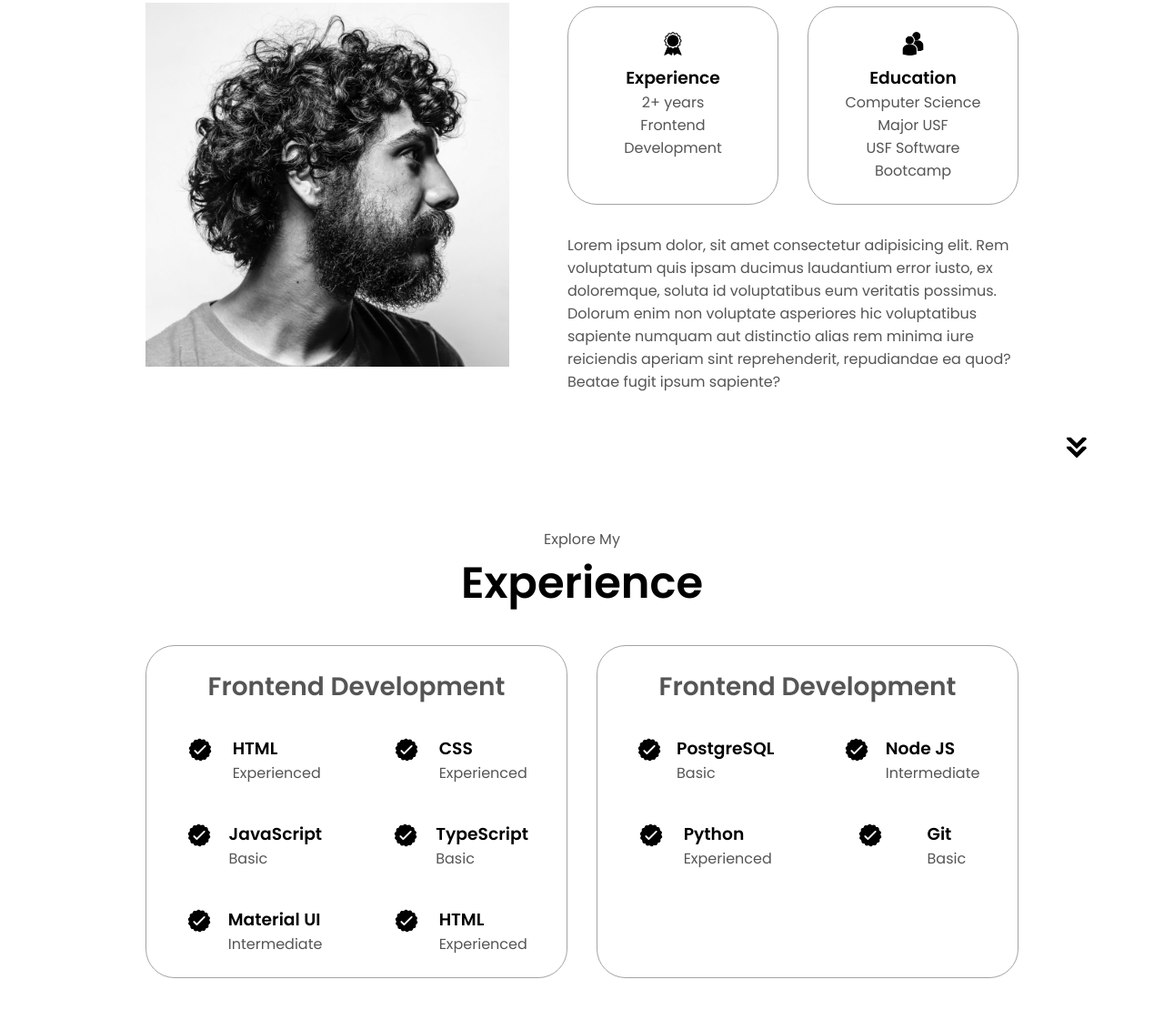
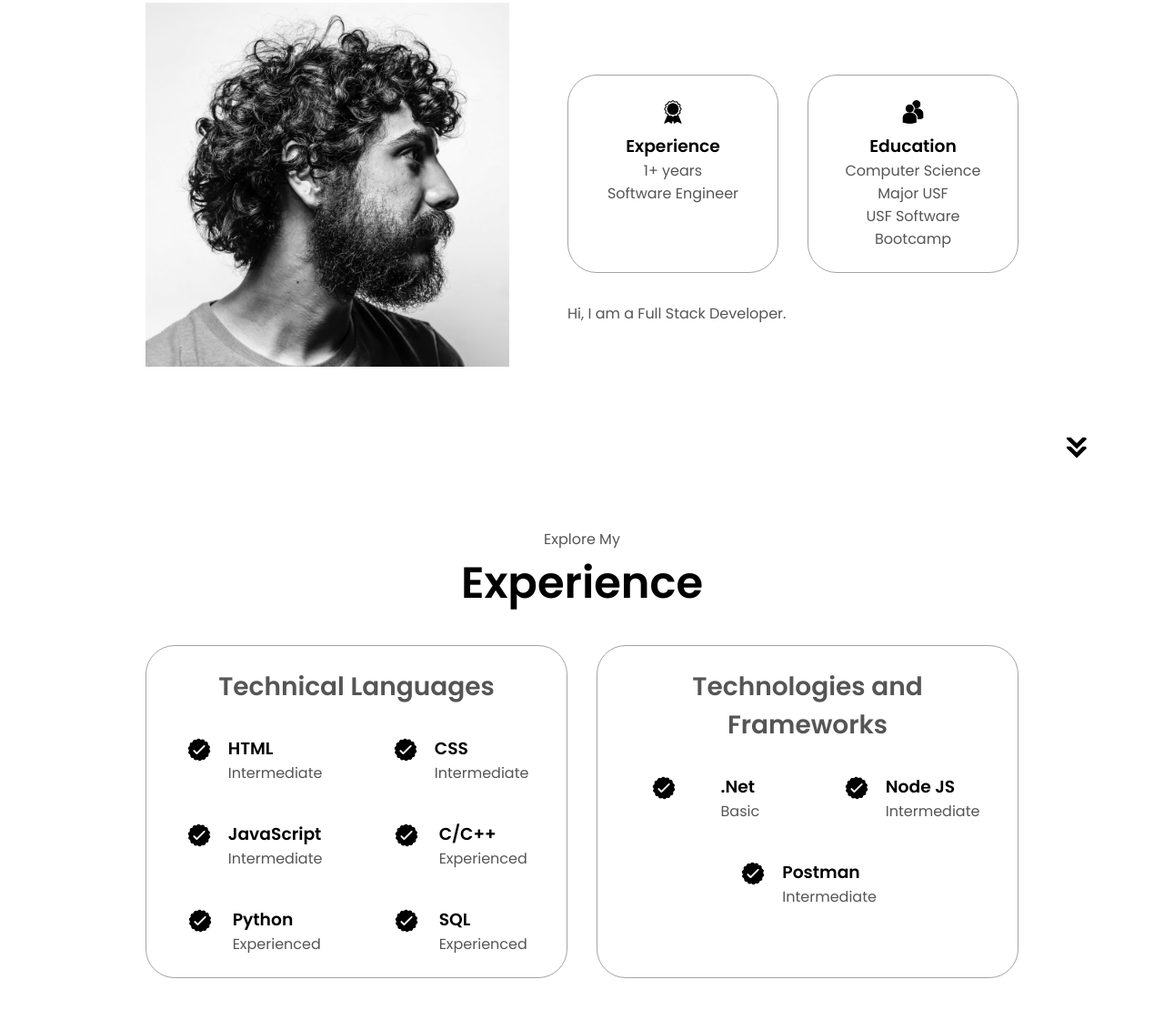
Before and after one commit to destor306/portfolio-tutorial, a plain HTML site: page index.html in a window 1280 px wide. Shown: the part 1116-2226 px from the top of the page at 91% size. Drawn offline with Linux system fonts and the light colour scheme.

Commit message:
updated my skills

```diff
--- a/index.html
+++ b/index.html
@@ -96,7 +96,7 @@
                 class="icon"
               />
               <h3>Experience</h3>
-              <p>2+ years <br />Frontend Development</p>
+              <p>1+ years <br />Software Engineer</p>
             </div>
             <div class="details-container">
               <img
@@ -109,14 +109,7 @@
             </div>
           </div>
           <div class="text-container">
-            <p>
-              Lorem ipsum dolor, sit amet consectetur adipisicing elit. Rem
-              voluptatum quis ipsam ducimus laudantium error iusto, ex
-              doloremque, soluta id voluptatibus eum veritatis possimus. Dolorum
-              enim non voluptate asperiores hic voluptatibus sapiente numquam
-              aut distinctio alias rem minima iure reiciendis aperiam sint
-              reprehenderit, repudiandae ea quod? Beatae fugit ipsum sapiente?
-            </p>
+            <p>Hi, I am a Full Stack Developer.</p>
           </div>
         </div>
       </div>
@@ -133,7 +126,7 @@
       <div class="experience-details-container">
         <div class="about-containers">
           <div class="details-container">
-            <h2 class="experience-sub-title">Frontend Development</h2>
+            <h2 class="experience-sub-title">Technical Languages</h2>
             <div class="article-container">
               <article>
                 <img
@@ -143,6 +136,39 @@
                 />
                 <div>
                   <h3>HTML</h3>
+                  <p>Intermediate</p>
+                </div>
+              </article>
+              <article>
+                <img
+                  src="./assets/checkmark.png"
+                  alt="Experience icon"
+                  class="icon"
+                />
+                <div>
+                  <h3>CSS</h3>
+                  <p>Intermediate</p>
+                </div>
+              </article>
+              <article>
+                <img
+                  src="./assets/checkmark.png"
+                  alt="Experience icon"
+                  class="icon"
+                />
+                <div>
+                  <h3>JavaScript</h3>
+                  <p>Intermediate</p>
+                </div>
+              </article>
+              <article>
+                <img
+                  src="./assets/checkmark.png"
+                  alt="Experience icon"
+                  class="icon"
+                />
+                <div>
+                  <h3>C/C++</h3>
                   <p>Experienced</p>
                 </div>
               </article>
@@ -153,7 +179,7 @@
                   class="icon"
                 />
                 <div>
-                  <h3>CSS</h3>
+                  <h3>Python</h3>
                   <p>Experienced</p>
                 </div>
               </article>
@@ -164,47 +190,14 @@
                   class="icon"
                 />
                 <div>
-                  <h3>JavaScript</h3>
-                  <p>Basic</p>
-                </div>
-              </article>
-              <article>
-                <img
-                  src="./assets/checkmark.png"
-                  alt="Experience icon"
-                  class="icon"
-                />
-                <div>
-                  <h3>TypeScript</h3>
-                  <p>Basic</p>
-                </div>
-              </article>
-              <article>
-                <img
-                  src="./assets/checkmark.png"
-                  alt="Experience icon"
-                  class="icon"
-                />
-                <div>
-                  <h3>Material UI</h3>
-                  <p>Intermediate</p>
-                </div>
-              </article>
-              <article>
-                <img
-                  src="./assets/checkmark.png"
-                  alt="Experience icon"
-                  class="icon"
-                />
-                <div>
-                  <h3>HTML</h3>
+                  <h3>SQL</h3>
                   <p>Experienced</p>
                 </div>
               </article>
             </div>
           </div>
           <div class="details-container">
-            <h2 class="experience-sub-title">Frontend Development</h2>
+            <h2 class="experience-sub-title">Technologies and Frameworks</h2>
             <div class="article-container">
               <article>
                 <img
@@ -213,7 +206,7 @@
                   class="icon"
                 />
                 <div>
-                  <h3>PostgreSQL</h3>
+                  <h3>.Net</h3>
                   <p>Basic</p>
                 </div>
               </article>
@@ -235,19 +228,8 @@
                   class="icon"
                 />
                 <div>
-                  <h3>Python</h3>
-                  <p>Experienced</p>
-                </div>
-              </article>
-              <article>
-                <img
-                  src="./assets/checkmark.png"
-                  alt="Experience icon"
-                  class="icon"
-                />
-                <div>
-                  <h3>Git</h3>
-                  <p>Basic</p>
+                  <h3>Postman</h3>
+                  <p>Intermediate</p>
                 </div>
               </article>
             </div>
@@ -357,7 +339,7 @@
             alt="Email icon"
             class="icon contact-icon email-icon"
           />
-          <p><a href="mailto:examplemail@gmail.com">Example@gmail.com</a></p>
+          <p><a href="mailto:hyunjun306@gmail.com">hyunjun306@gmail.com</a></p>
         </div>
         <div class="contact-info-container">
           <img
```
